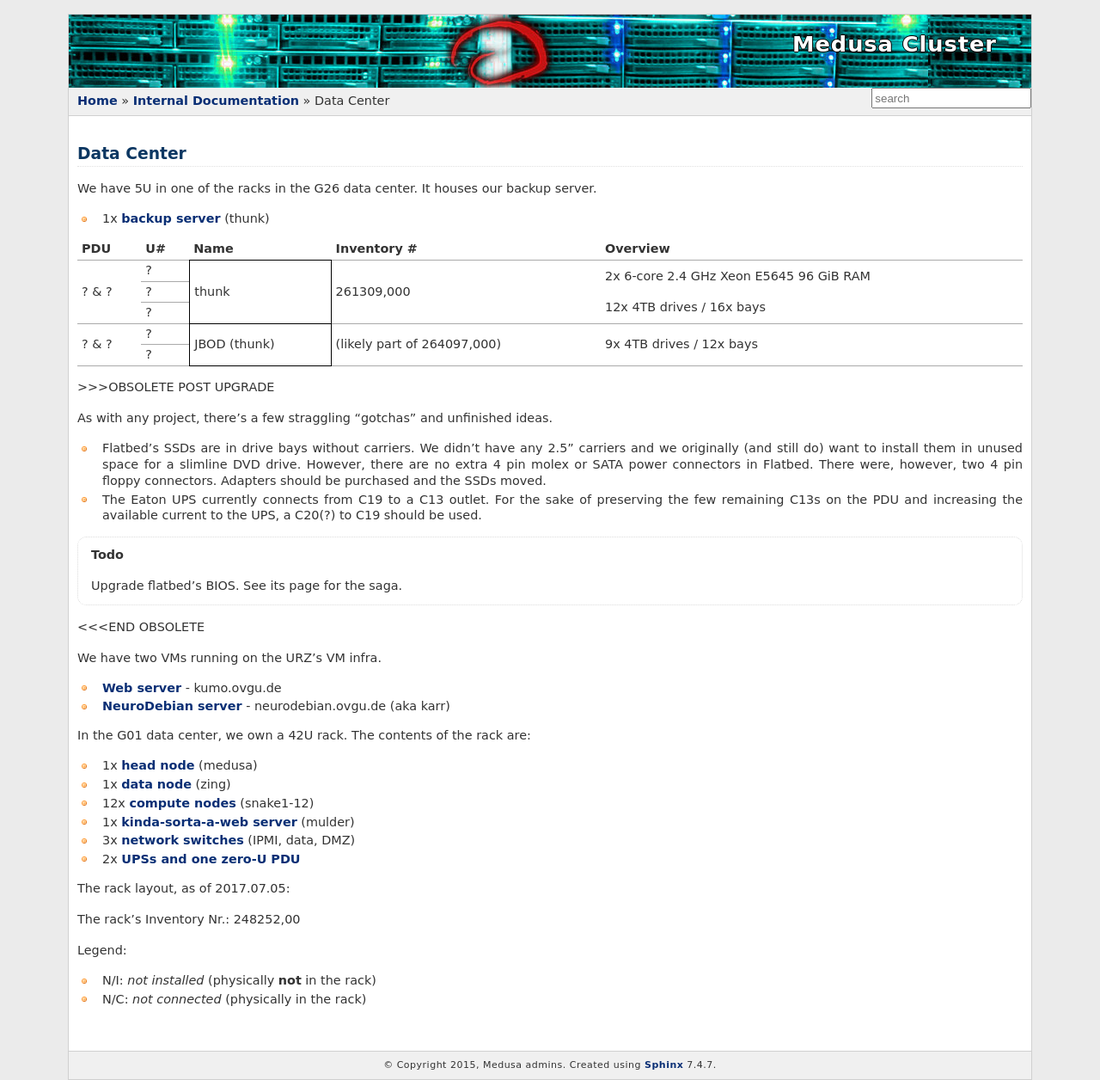
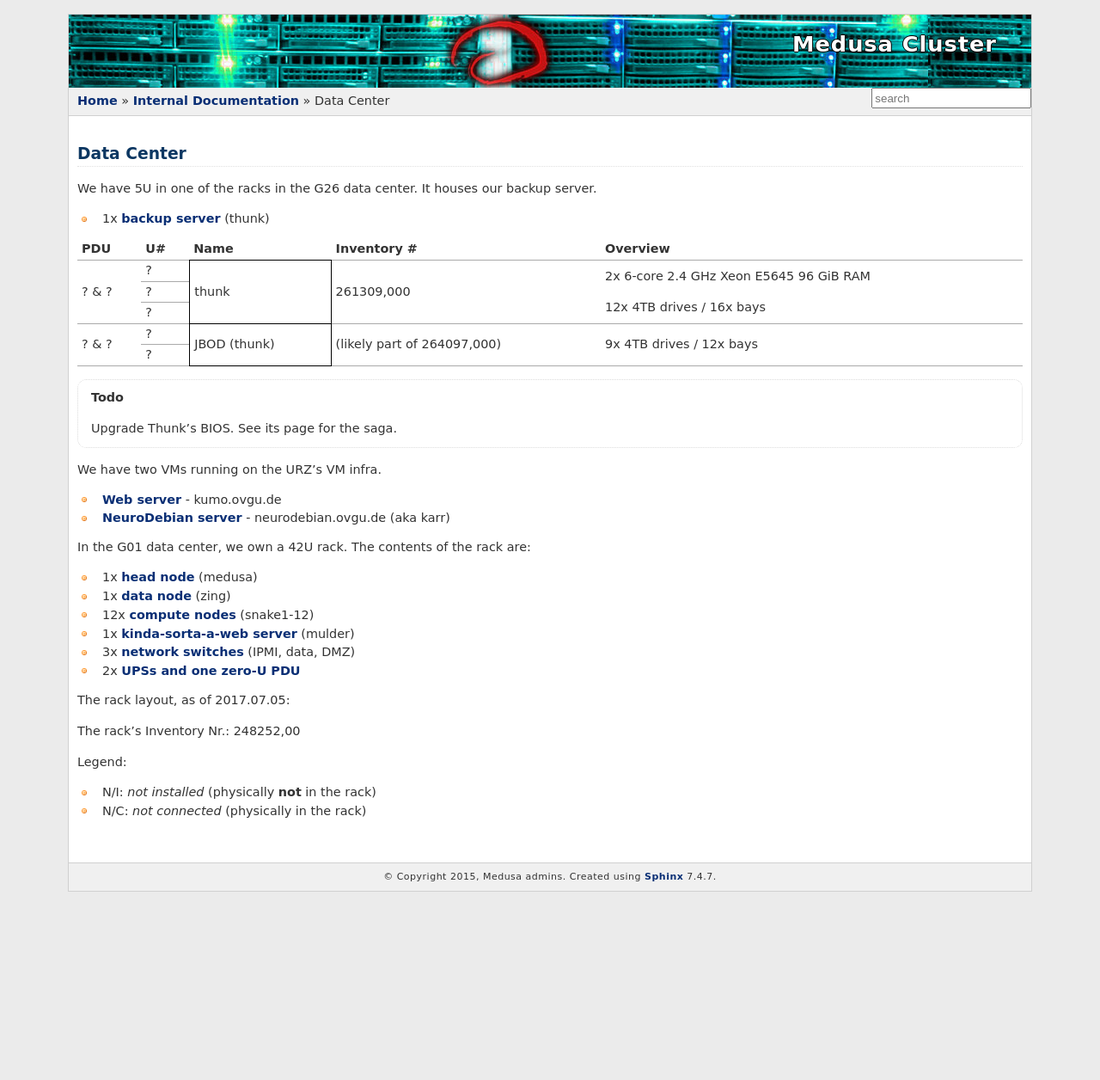
Before and after one commit to psychoinformatics-de/ipsy-docs, a Sphinx documentation site: the page built from source/internal/data_center/index.rst, in a window 1280 px wide. Shown: the whole page at 86% size. Built offline with Sphinx 7.4.7, drawn with Linux system fonts in a browser that asks for light colours; formulas are drawn with MathJax 3; after the commit the page ends 1037 px from its top, so only the background shows below that.

Commit message:
Cleanup Todo list

```diff
--- a/source/internal/data_center/index.rst
+++ b/source/internal/data_center/index.rst
@@ -26,22 +26,7 @@ server.
 +-----+----+-----------------+-------------+-----------------------------------+
 
 
->>>OBSOLETE POST UPGRADE
-
-As with any project, there's a few straggling "gotchas" and unfinished ideas.
-
-* Flatbed's SSDs are in drive bays without carriers. We didn't have any 2.5"
-  carriers and we originally (and still do) want to install them in unused space
-  for a slimline DVD drive. However, there are no extra 4 pin molex or SATA
-  power connectors in Flatbed. There were, however, two 4 pin floppy connectors.
-  Adapters should be purchased and the SSDs moved.
-* The Eaton UPS currently connects from C19 to a C13 outlet. For the sake of
-  preserving the few remaining C13s on the PDU and increasing the available
-  current to the UPS, a C20(?) to C19 should be used.
-
-.. todo:: Upgrade flatbed's BIOS. See its page for the saga.
-
-<<<END OBSOLETE
+.. todo:: Upgrade Thunk's BIOS. See its page for the saga.
 
 We have two VMs running on the URZ's VM infra.
 
```
